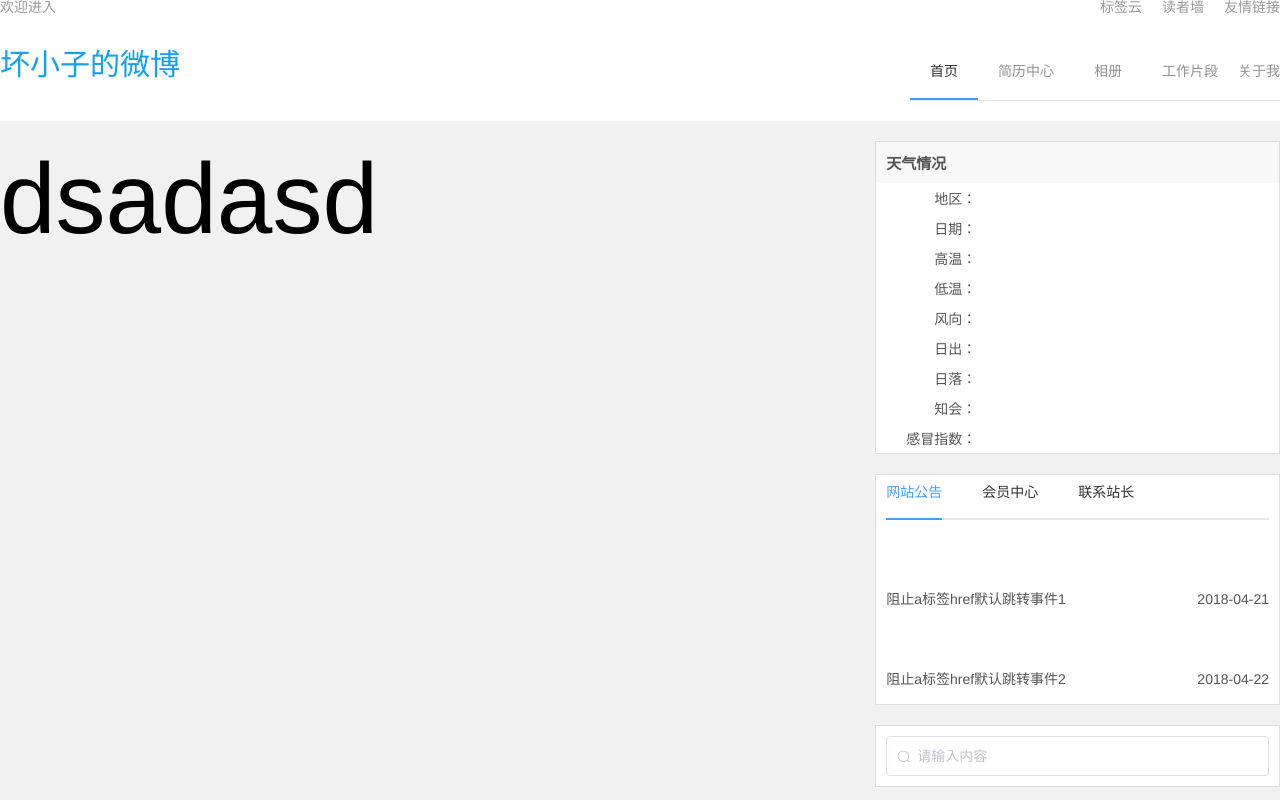
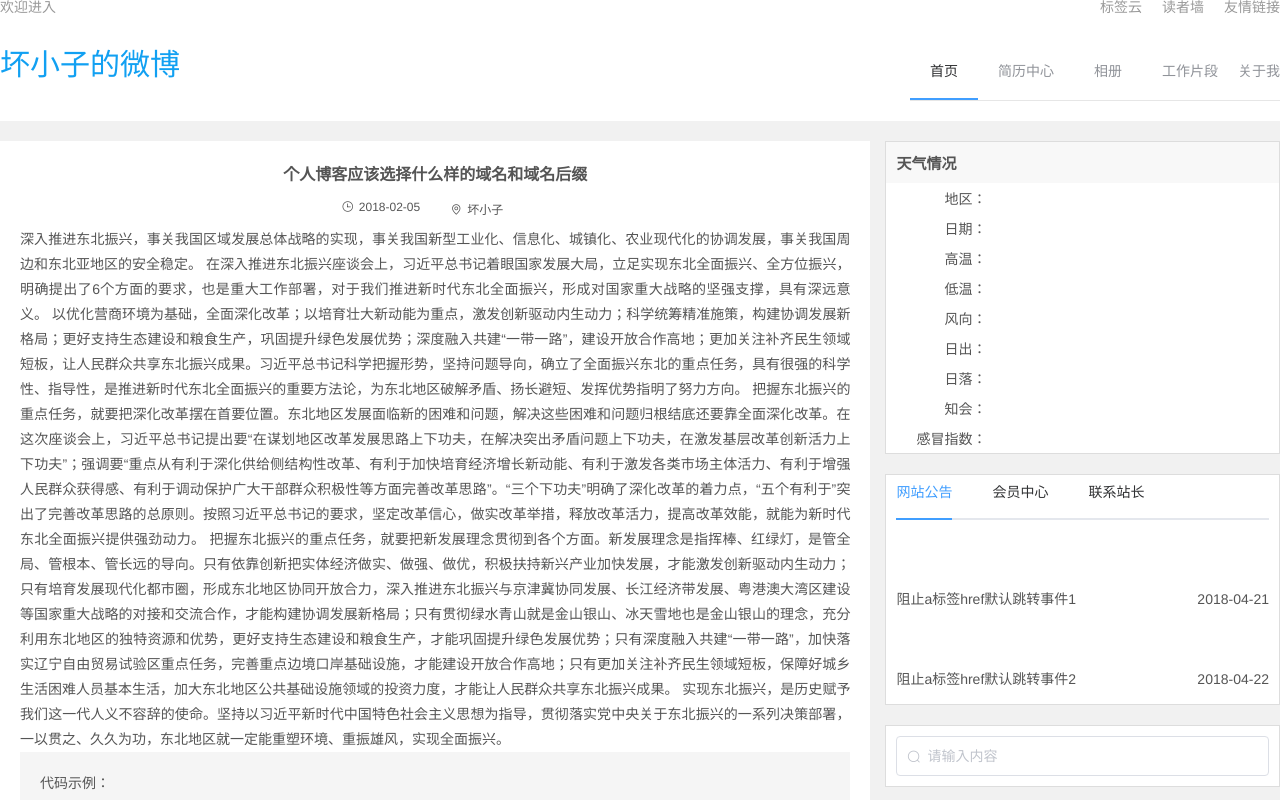
Before and after one commit to shizhidong/vueMyBlog-data, a Vue app: page /#/Detail in a window 1280 px wide. Shown: the top 800 px of the page. Built offline with nearby package versions, Linux system fonts and the light colour scheme; no server answers; a web font is replaced by a local one.

Commit message:
10-09下班提交代码

```diff
--- a/src/view/detail/index.vue
+++ b/src/view/detail/index.vue
@@ -1,6 +1,78 @@
 <template>
     <div class="detail">
-        dsadasd
+        <h2>个人博客应该选择什么样的域名和域名后缀</h2>
+        <div class="article-meta">
+             <el-row :gutter="30">
+                <el-col :span="12" class="item"><div class="article-meta-time"><i class="el-icon-time bail"></i>2018-02-05</div></el-col>
+                <el-col :span="12"><div class="article-meta-time"><i class="el-icon-location-outline bail"></i>坏小子</div></el-col>
+            </el-row>
+        </div>
+        <div class="article-content">
+            <p>深入推进东北振兴，事关我国区域发展总体战略的实现，事关我国新型工业化、信息化、城镇化、农业现代化的协调发展，事关我国周边和东北亚地区的安全稳定。
+                在深入推进东北振兴座谈会上，习近平总书记着眼国家发展大局，立足实现东北全面振兴、全方位振兴，明确提出了6个方面的要求，也是重大工作部署，对于我们推进新时代东北全面振兴，形成对国家重大战略的坚强支撑，具有深远意义。
+                以优化营商环境为基础，全面深化改革；以培育壮大新动能为重点，激发创新驱动内生动力；科学统筹精准施策，构建协调发展新格局；更好支持生态建设和粮食生产，巩固提升绿色发展优势；深度融入共建“一带一路”，建设开放合作高地；更加关注补齐民生领域短板，让人民群众共享东北振兴成果。习近平总书记科学把握形势，坚持问题导向，确立了全面振兴东北的重点任务，具有很强的科学性、指导性，是推进新时代东北全面振兴的重要方法论，为东北地区破解矛盾、扬长避短、发挥优势指明了努力方向。
+                把握东北振兴的重点任务，就要把深化改革摆在首要位置。东北地区发展面临新的困难和问题，解决这些困难和问题归根结底还要靠全面深化改革。在这次座谈会上，习近平总书记提出要“在谋划地区改革发展思路上下功夫，在解决突出矛盾问题上下功夫，在激发基层改革创新活力上下功夫”；强调要“重点从有利于深化供给侧结构性改革、有利于加快培育经济增长新动能、有利于激发各类市场主体活力、有利于增强人民群众获得感、有利于调动保护广大干部群众积极性等方面完善改革思路”。“三个下功夫”明确了深化改革的着力点，“五个有利于”突出了完善改革思路的总原则。按照习近平总书记的要求，坚定改革信心，做实改革举措，释放改革活力，提高改革效能，就能为新时代东北全面振兴提供强劲动力。
+                把握东北振兴的重点任务，就要把新发展理念贯彻到各个方面。新发展理念是指挥棒、红绿灯，是管全局、管根本、管长远的导向。只有依靠创新把实体经济做实、做强、做优，积极扶持新兴产业加快发展，才能激发创新驱动内生动力；只有培育发展现代化都市圈，形成东北地区协同开放合力，深入推进东北振兴与京津冀协同发展、长江经济带发展、粤港澳大湾区建设等国家重大战略的对接和交流合作，才能构建协调发展新格局；只有贯彻绿水青山就是金山银山、冰天雪地也是金山银山的理念，充分利用东北地区的独特资源和优势，更好支持生态建设和粮食生产，才能巩固提升绿色发展优势；只有深度融入共建“一带一路”，加快落实辽宁自由贸易试验区重点任务，完善重点边境口岸基础设施，才能建设开放合作高地；只有更加关注补齐民生领域短板，保障好城乡生活困难人员基本生活，加大东北地区公共基础设施领域的投资力度，才能让人民群众共享东北振兴成果。
+                实现东北振兴，是历史赋予我们这一代人义不容辞的使命。坚持以习近平新时代中国特色社会主义思想为指导，贯彻落实党中央关于东北振兴的一系列决策部署，一以贯之、久久为功，东北地区就一定能重塑环境、重振雄风，实现全面振兴。</p>
+        <p>
+        <pre class="prettyprint lang-cs">代码示例：
+
+  // 引入 Tabbar组件
+  import mTabbar from './components/Tabbar'
+  import mTabbarItem from './components/TabbarItem'
+  // 引入 vuex 的两个方法
+  import {mapGetters, mapActions} from 'vuex'
+
+  export default {
+    name: 'app',
+    // 计算属性
+    computed:mapGetters([
+      // 从 getters 中获取值
+      'tabbarShow'
+    ]),
+    // 监听,当路由发生变化的时候执行
+    watch:{
+      $route(to,from){
+        if(to.path == '/' || to.path == '/Prisoner' || to.path == '/Goods' || to.path == '/Time' || to.path == '/Mine'){
+          /**
+           * $store来自Store对象
+           * dispatch 向 actions 发起请求
+           */
+          this.$store.dispatch('showTabBar');
+        }else{
+          this.$store.dispatch('hideTabBar');
+        }
+      }
+    },
+    beforeRouteEnter (to, from, next) {
+      // 在渲染该组件的对应路由被 confirm 前调用
+      // 不！能！获取组件实例 `this`
+      // 因为当钩子执行前，组件实例还没被创建
+    },
+    beforeRouteUpdate (to, from, next) {
+      // 在当前路由改变，但是该组件被复用时调用
+      // 举例来说，对于一个带有动态参数的路径 /foo/:id，在 /foo/1 和 /foo/2 之间跳转的时候，
+      // 由于会渲染同样的 Foo 组件，因此组件实例会被复用。而这个钩子就会在这个情况下被调用。
+      // 可以访问组件实例 `this`
+    },
+    beforeRouteLeave (to, from, next) {
+      // 导航离开该组件的对应路由时调用
+      // 可以访问组件实例 `this`
+    },
+    components:{
+      mTabbar,
+      mTabbarItem
+    },
+    data() {
+      return {
+        select:"Building"
+      }
+    }
+  }
+
+        </pre>
+        </p>
+        </div>
     </div>
 </template>
 <script>
@@ -8,3 +80,43 @@ export default{
 
 }
 </script>
+<style scoped lang="less">
+    .detail{
+        width:100%;
+        background-color: #fff;
+        height: 100%;
+        padding-top:20px;
+        h2{
+            font-size: 0.16rem;
+            color:#555;
+             width:100%;
+             text-align: center;
+        }
+        .article-meta{
+            margin-top: 15px;
+            .item{
+                text-align: right;
+            }
+           .article-meta-time{
+               font-size: 0.12rem;
+               color:#555;
+               .bail{
+                   margin-right: 5px;
+               }
+           }
+        }
+        .article-content{
+            padding: 10px 20px;
+            p,pre{
+                font-size: 0.14rem;
+                color:#555;
+                text-align: justify;
+                line-height: 25px;
+            }
+           pre{
+               padding: 20px;
+               background-color: #f5f5f5;
+           }
+        }
+    }
+</style>
```
